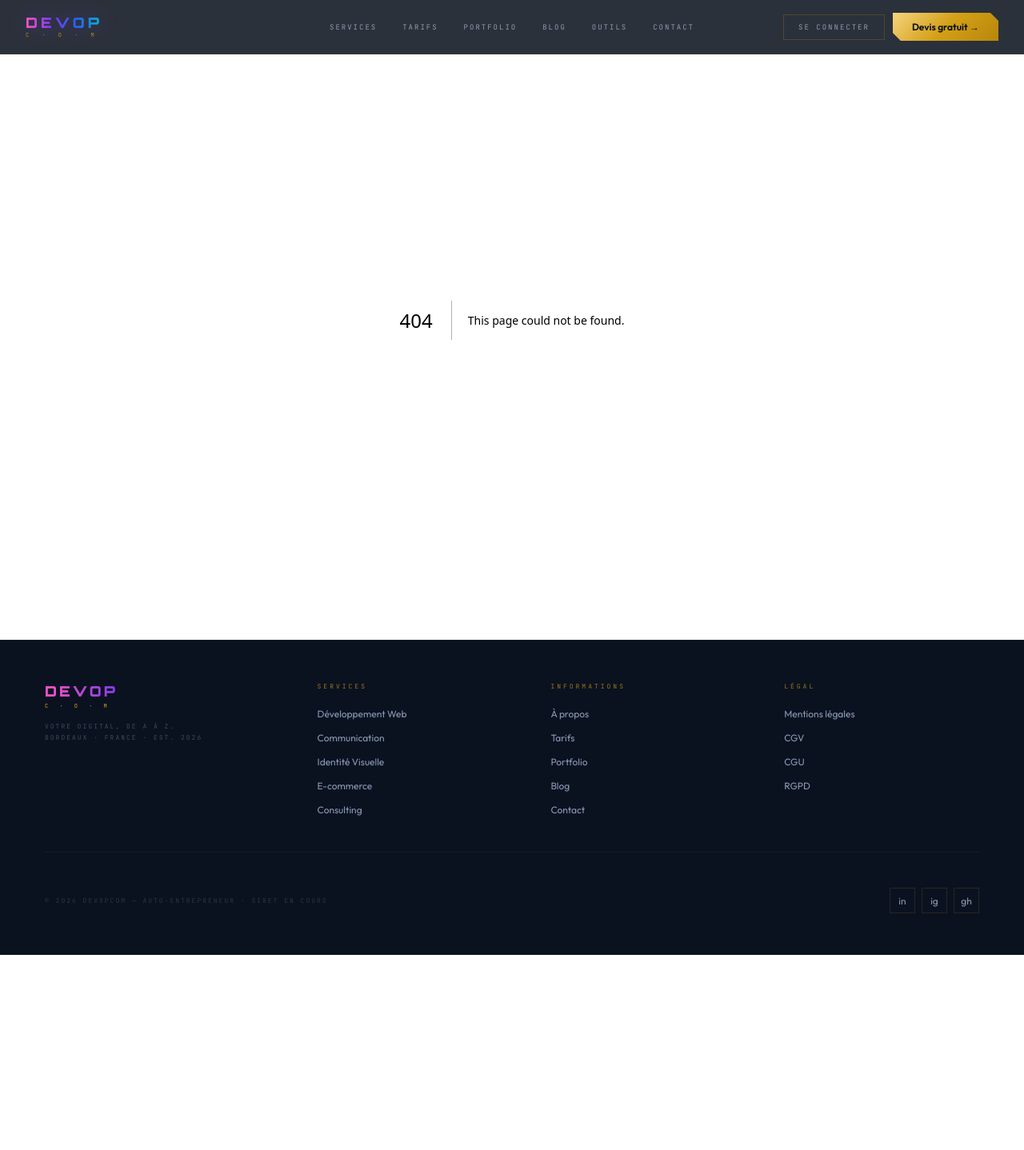
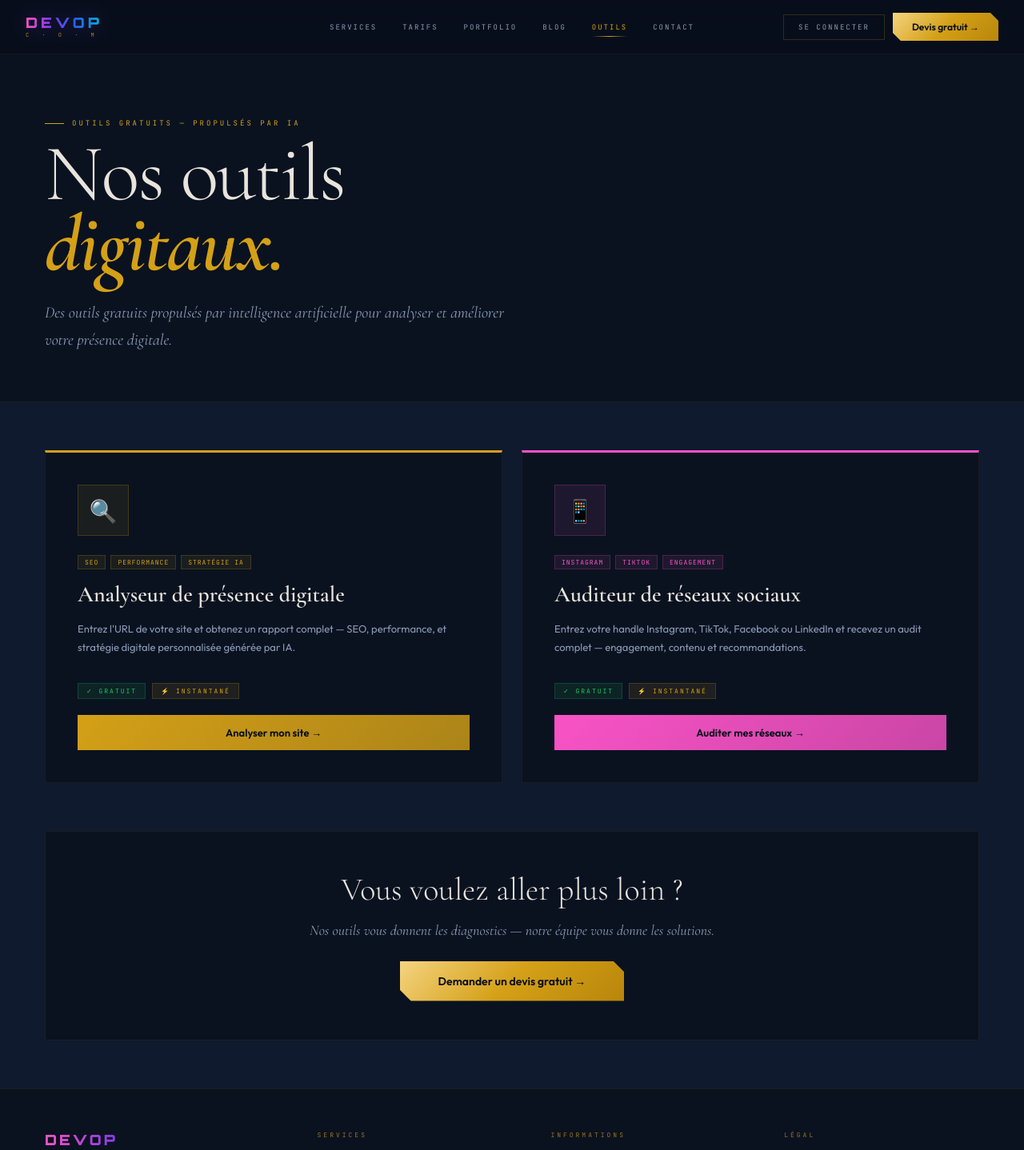
Before and after one commit to mandelathiaw99-cell/devopcom, a Next.js app: page /outils in a window 1280 px wide. Before the commit this address had no page. Shown: the top 1438 px of the page at 80% size. Before the commit the page ends 1194 px from the top, so only its background shows below. Built offline with nearby package versions, Linux system fonts and the light colour scheme.

Commit message:
feat: page outils avec analyseur et auditeur social

```diff
--- /dev/null
+++ b/app/outils/page.tsx
@@ -0,0 +1,200 @@
+'use client'
+
+import Link from 'next/link'
+import { motion } from 'framer-motion'
+
+const outils = [
+  {
+    icon: '🔍',
+    title: 'Analyseur de présence digitale',
+    description: 'Entrez l\'URL de votre site et obtenez un rapport complet — SEO, performance, et stratégie digitale personnalisée générée par IA.',
+    href: '/analyser',
+    color: '#d4a017',
+    tags: ['SEO', 'Performance', 'Stratégie IA'],
+    cta: 'Analyser mon site →',
+  },
+  {
+    icon: '📱',
+    title: 'Auditeur de réseaux sociaux',
+    description: 'Entrez votre handle Instagram, TikTok, Facebook ou LinkedIn et recevez un audit complet — engagement, contenu et recommandations.',
+    href: '/audit-social',
+    color: '#f953c6',
+    tags: ['Instagram', 'TikTok', 'Engagement'],
+    cta: 'Auditer mes réseaux →',
+  },
+]
+
+export default function Outils() {
+  return (
+    <div style={{ minHeight: '100vh', background: 'var(--bg)', paddingTop: '68px' }}>
+
+      {/* Header */}
+      <div style={{
+        padding: '80px 56px 60px',
+        borderBottom: '1px solid rgba(212,160,23,.08)',
+        background: 'var(--bg2)',
+      }}>
+        <motion.div
+          initial={{ opacity: 0, y: 30 }}
+          animate={{ opacity: 1, y: 0 }}
+          transition={{ duration: 0.7 }}
+        >
+          <div style={{ display: 'flex', alignItems: 'center', gap: '10px', marginBottom: '14px' }}>
+            <div style={{ width: '24px', height: '1px', background: 'var(--gold)' }} />
+            <span style={{
+              fontFamily: "'JetBrains Mono', monospace",
+              fontSize: '9px', letterSpacing: '3px', textTransform: 'uppercase', color: 'var(--gold)',
+            }}>Outils gratuits — Propulsés par IA</span>
+          </div>
+
+          <h1 style={{
+            fontFamily: "'Cormorant Garamond', serif",
+            fontSize: 'clamp(48px, 8vw, 100px)', fontWeight: 300,
+            lineHeight: .88, letterSpacing: '-2px', color: 'var(--white)', marginBottom: '24px',
+          }}>
+            Nos outils<br />
+            <em style={{ color: 'var(--gold)', fontWeight: 600, fontStyle: 'italic' }}>digitaux.</em>
+          </h1>
+
+          <p style={{
+            fontFamily: "'Cormorant Garamond', serif",
+            fontSize: 'clamp(16px, 2vw, 20px)', color: 'var(--blue-muted)',
+            fontStyle: 'italic', maxWidth: '600px', lineHeight: 1.7,
+          }}>
+            Des outils gratuits propulsés par intelligence artificielle pour analyser et améliorer votre présence digitale.
+          </p>
+        </motion.div>
+      </div>
+
+      {/* Outils */}
+      <div style={{ padding: '60px 56px' }}>
+        <div style={{
+          display: 'grid',
+          gridTemplateColumns: 'repeat(auto-fit, minmax(320px, 1fr))',
+          gap: '24px',
+        }}>
+          {outils.map((outil, i) => (
+            <motion.div
+              key={outil.href}
+              initial={{ opacity: 0, y: 40 }}
+              animate={{ opacity: 1, y: 0 }}
+              transition={{ delay: i * 0.15, duration: 0.6 }}
+              whileHover={{ y: -8, boxShadow: `0 24px 64px ${outil.color}15` }}
+              style={{
+                background: 'var(--bg2)', padding: '40px',
+                border: '1px solid rgba(212,160,23,.08)',
+                borderTop: `3px solid ${outil.color}`,
+                display: 'flex', flexDirection: 'column',
+              }}
+            >
+              {/* Icon */}
+              <div style={{
+                width: '64px', height: '64px',
+                background: `${outil.color}15`,
+                border: `1px solid ${outil.color}33`,
+                display: 'flex', alignItems: 'center', justifyContent: 'center',
+                fontSize: '28px', marginBottom: '24px',
+              }}>{outil.icon}</div>
+
+              {/* Tags */}
+              <div style={{ display: 'flex', gap: '6px', flexWrap: 'wrap', marginBottom: '16px' }}>
+                {outil.tags.map(tag => (
+                  <span key={tag} style={{
+                    fontFamily: "'JetBrains Mono', monospace",
+                    fontSize: '8px', letterSpacing: '1px', textTransform: 'uppercase',
+                    padding: '3px 8px',
+                    background: `${outil.color}15`,
+                    color: outil.color,
+                    border: `1px solid ${outil.color}33`,
+                  }}>{tag}</span>
+                ))}
+              </div>
+
+              {/* Titre */}
+              <h2 style={{
+                fontFamily: "'Cormorant Garamond', serif",
+                fontSize: '28px', fontWeight: 600,
+                color: 'var(--white)', lineHeight: 1.1, marginBottom: '16px',
+              }}>{outil.title}</h2>
+
+              {/* Description */}
+              <p style={{
+                fontSize: '13px', color: 'var(--blue-muted)',
+                lineHeight: 1.8, marginBottom: '32px', flex: 1,
+              }}>{outil.description}</p>
+
+              {/* Badge gratuit */}
+              <div style={{
+                display: 'flex', alignItems: 'center', gap: '8px',
+                marginBottom: '20px',
+              }}>
+                <div style={{
+                  fontFamily: "'JetBrains Mono', monospace",
+                  fontSize: '8px', letterSpacing: '2px', textTransform: 'uppercase',
+                  padding: '4px 10px',
+                  background: 'rgba(34,197,94,.1)',
+                  color: '#22c55e',
+                  border: '1px solid rgba(34,197,94,.2)',
+                }}>✓ Gratuit</div>
+                <div style={{
+                  fontFamily: "'JetBrains Mono', monospace",
+                  fontSize: '8px', letterSpacing: '2px', textTransform: 'uppercase',
+                  padding: '4px 10px',
+                  background: 'rgba(212,160,23,.1)',
+                  color: 'var(--gold)',
+                  border: '1px solid rgba(212,160,23,.2)',
+                }}>⚡ Instantané</div>
+              </div>
+
+              {/* CTA */}
+              <motion.div whileHover={{ scale: 1.03 }} whileTap={{ scale: 0.97 }}>
+                <Link href={outil.href} style={{
+                  display: 'block', textAlign: 'center',
+                  fontFamily: "'Outfit', sans-serif", fontWeight: 600, fontSize: '13px',
+                  color: 'var(--black)', textDecoration: 'none', padding: '14px',
+                  background: `linear-gradient(135deg, ${outil.color}, ${outil.color}cc)`,
+                }}>{outil.cta}</Link>
+              </motion.div>
+            </motion.div>
+          ))}
+        </div>
+
+        {/* CTA bas de page */}
+        <motion.div
+          initial={{ opacity: 0, y: 30 }}
+          whileInView={{ opacity: 1, y: 0 }}
+          viewport={{ once: true }}
+          style={{
+            marginTop: '60px', padding: '48px',
+            background: 'var(--bg2)',
+            border: '1px solid rgba(212,160,23,.08)',
+            textAlign: 'center',
+          }}
+        >
+          <div style={{
+            fontFamily: "'Cormorant Garamond', serif",
+            fontSize: 'clamp(24px, 4vw, 40px)', fontWeight: 300,
+            color: 'var(--white)', marginBottom: '16px',
+          }}>
+            Vous voulez aller plus loin ?
+          </div>
+          <p style={{
+            fontFamily: "'Cormorant Garamond', serif",
+            fontSize: '18px', color: 'var(--blue-muted)', fontStyle: 'italic', marginBottom: '28px',
+          }}>
+            Nos outils vous donnent les diagnostics — notre équipe vous donne les solutions.
+          </p>
+          <motion.div whileHover={{ scale: 1.05 }} whileTap={{ scale: 0.97 }}>
+            <Link href="/devis" style={{
+              display: 'inline-block',
+              fontFamily: "'Outfit', sans-serif", fontWeight: 600, fontSize: '14px',
+              color: 'var(--black)', textDecoration: 'none', padding: '16px 48px',
+              background: 'linear-gradient(135deg, #f5d480, #d4a017, #b8860b)',
+              clipPath: 'polygon(0 0, calc(100% - 14px) 0, 100% 14px, 100% 100%, 14px 100%, 0 calc(100% - 14px))',
+            }}>Demander un devis gratuit →</Link>
+          </motion.div>
+        </motion.div>
+      </div>
+    </div>
+  )
+}
--- a/components/layout/Navbar.tsx
+++ b/components/layout/Navbar.tsx
@@ -21,7 +21,7 @@ export default function Navbar() {
     { label: 'Tarifs', href: '/#packs' },
     { label: 'Portfolio', href: '/portfolio' },
     { label: 'Blog', href: '/blog' },
-    { label: 'Outils', href: '/analyser' },
+    { label: 'Outils', href: '/outils' },
     { label: 'Contact', href: '/contact' },
   ]
 
```
